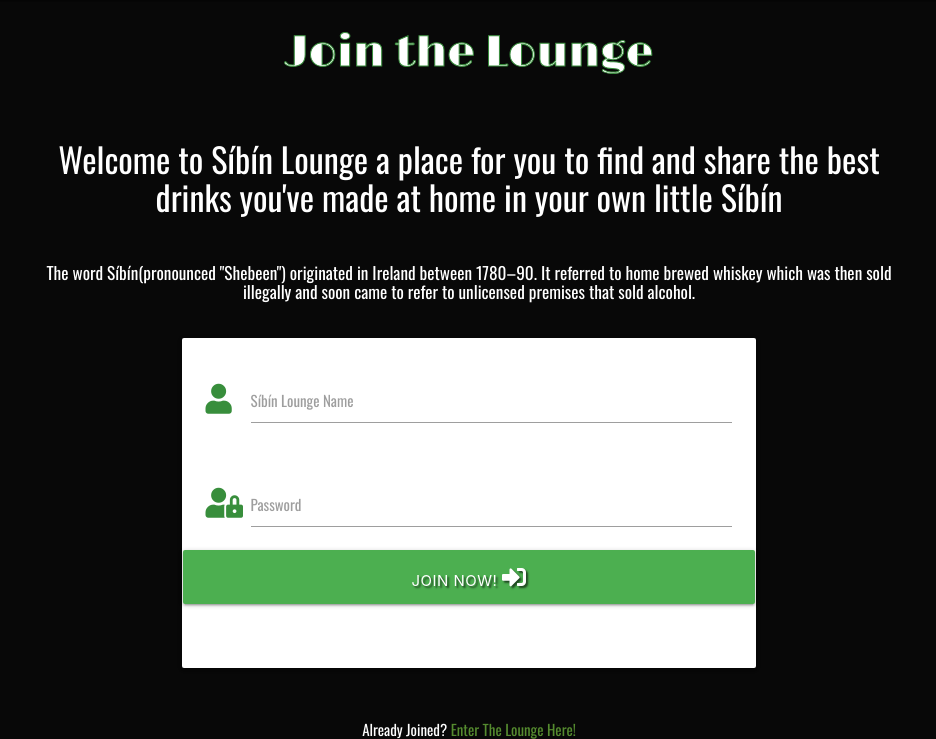
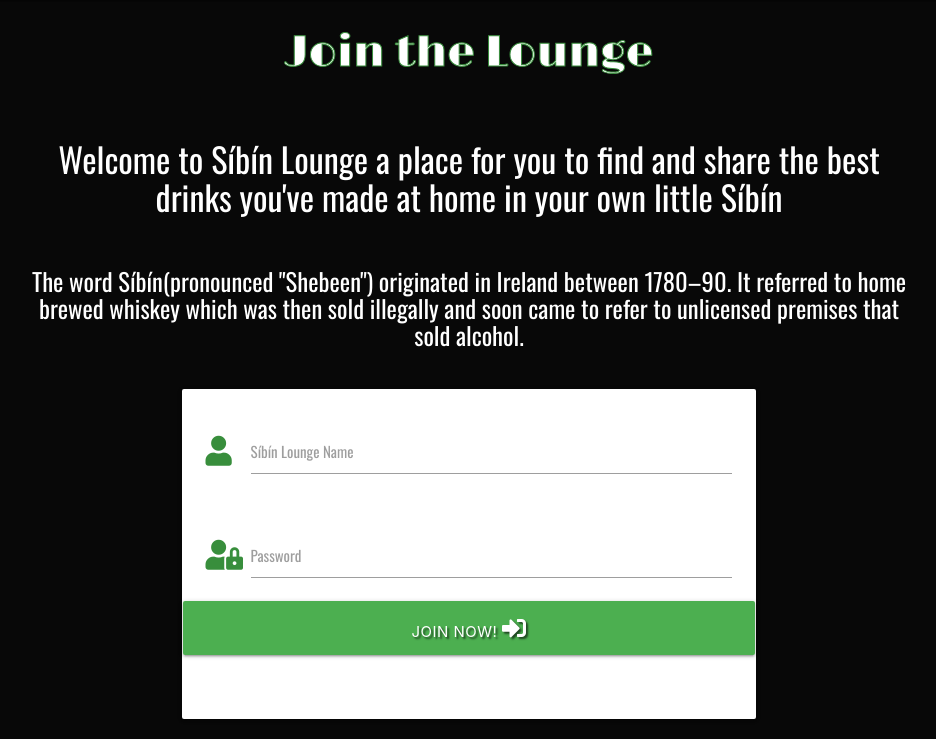
Before and after one commit to stephenoc390/sibin_lounge, a Flask app: page /join in a window 1280 px wide. Shown: the part 64-803 px from the top of the page, without its empty margins (171-1107 px from the left). Run offline with Flask 2, Linux system fonts and the light colour scheme; some libraries are stand-ins or nearby versions.

Commit message:
fixed bug with incorrect  <h5>

```diff
--- a/templates/join.html
+++ b/templates/join.html
@@ -2,8 +2,8 @@
 {% block content %}
 
     <h3 class="center-align white-text">Join the Lounge</h3><br>
-    <h4 class="center-align white-text">Welcome to Síbín Lounge a place for you to find and share the best drinks you've made at home in your own little Síbín</h5><br>
-    <h6 class="center-align white-text">The word Síbín(pronounced "Shebeen") originated in Ireland between 1780–90. It referred to home brewed whiskey which was then sold illegally and soon came to refer to unlicensed premises that sold alcohol.</h5><br>
+    <h4 class="center-align white-text">Welcome to Síbín Lounge a place for you to find and share the best drinks you've made at home in your own little Síbín</h4><br>
+    <h5 class="center-align white-text">The word Síbín(pronounced "Shebeen") originated in Ireland between 1780–90. It referred to home brewed whiskey which was then sold illegally and soon came to refer to unlicensed premises that sold alcohol.</h5><br>
 
     <div class="row">
         <form class="col s12 m8 offset-m2" method="POST" action="{{ url_for('join') }}">
```
Also changed, not shown: static/images/hero_image_2.jpg (deleted).
